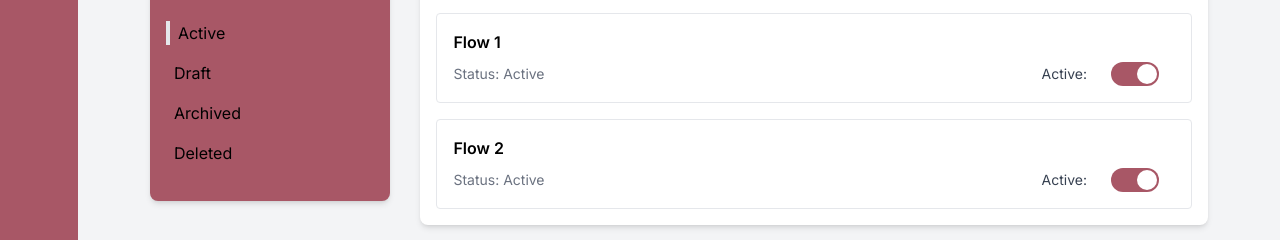
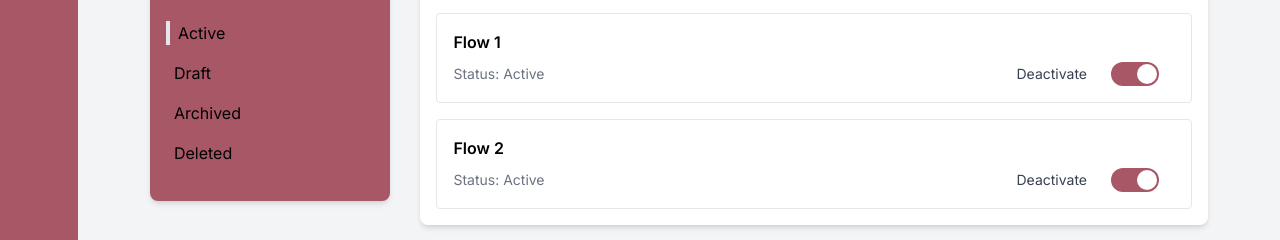
Before and after one commit to dsti-sl/e-referral, a Next.js app: page /flows in a window 1280 px wide. Shown: the part 239-479 px from the top of the page. Built offline with nearby package versions, Linux system fonts and the light colour scheme.

Commit message:
add wordings

```diff
--- a/src/components/FlowsCard.tsx
+++ b/src/components/FlowsCard.tsx
@@ -55,7 +55,9 @@ export default function FlowsCard({ status, flows }: FlowsCardProps) {
                     checked={activeStates[flow.id]}
                     onChange={() => handleToggle(flow.id)}
                   />
-                  <span className="mr-6 text-sm text-gray-700">Active:</span>
+                  <span className="mr-6 text-sm text-gray-700">
+                    {activeStates[flow.id] == true ? 'Deactivate' : 'Activate'}
+                  </span>
                   <div
                     className={`relative mr-4 inline-flex h-6 w-12 flex-shrink-0 cursor-pointer rounded-full border-2 border-transparent transition-colors duration-200 ease-in-out ${
                       activeStates[flow.id] ? 'bg-erefer-rose' : 'bg-gray-300'
```
